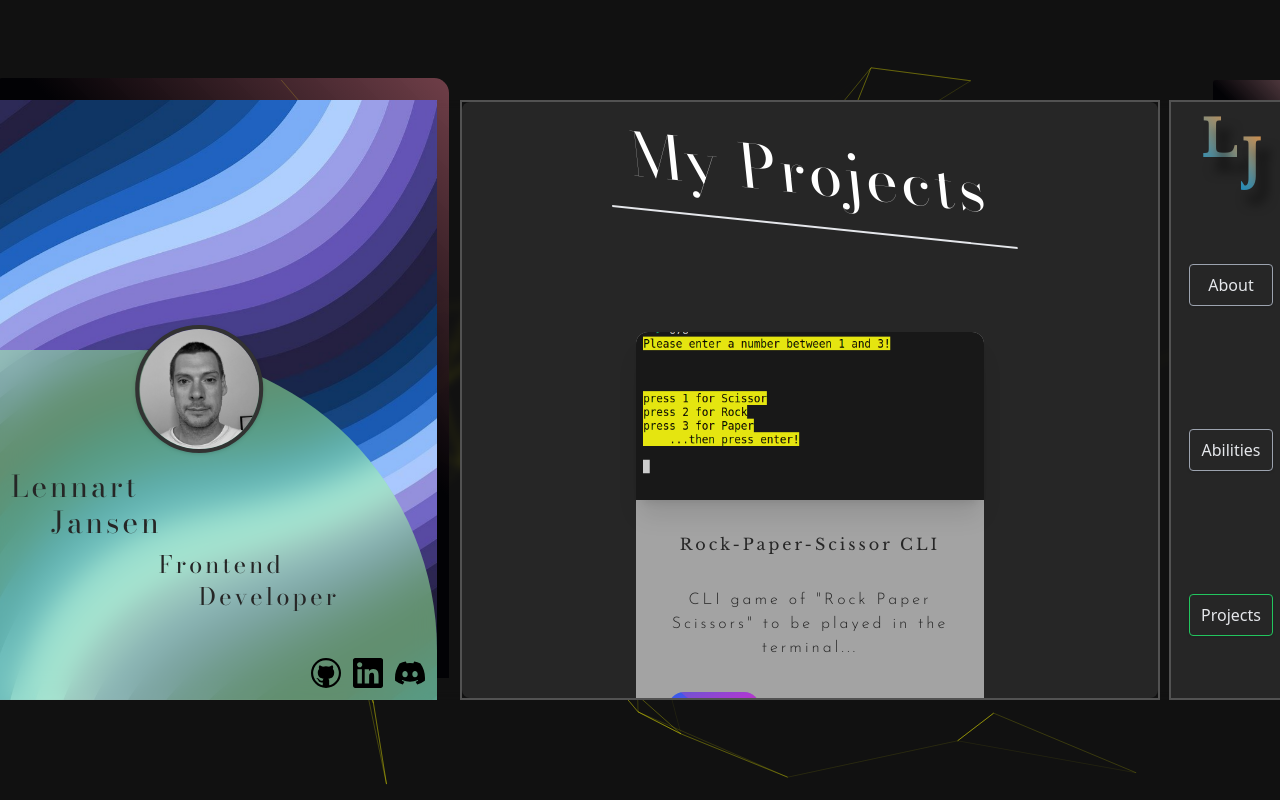
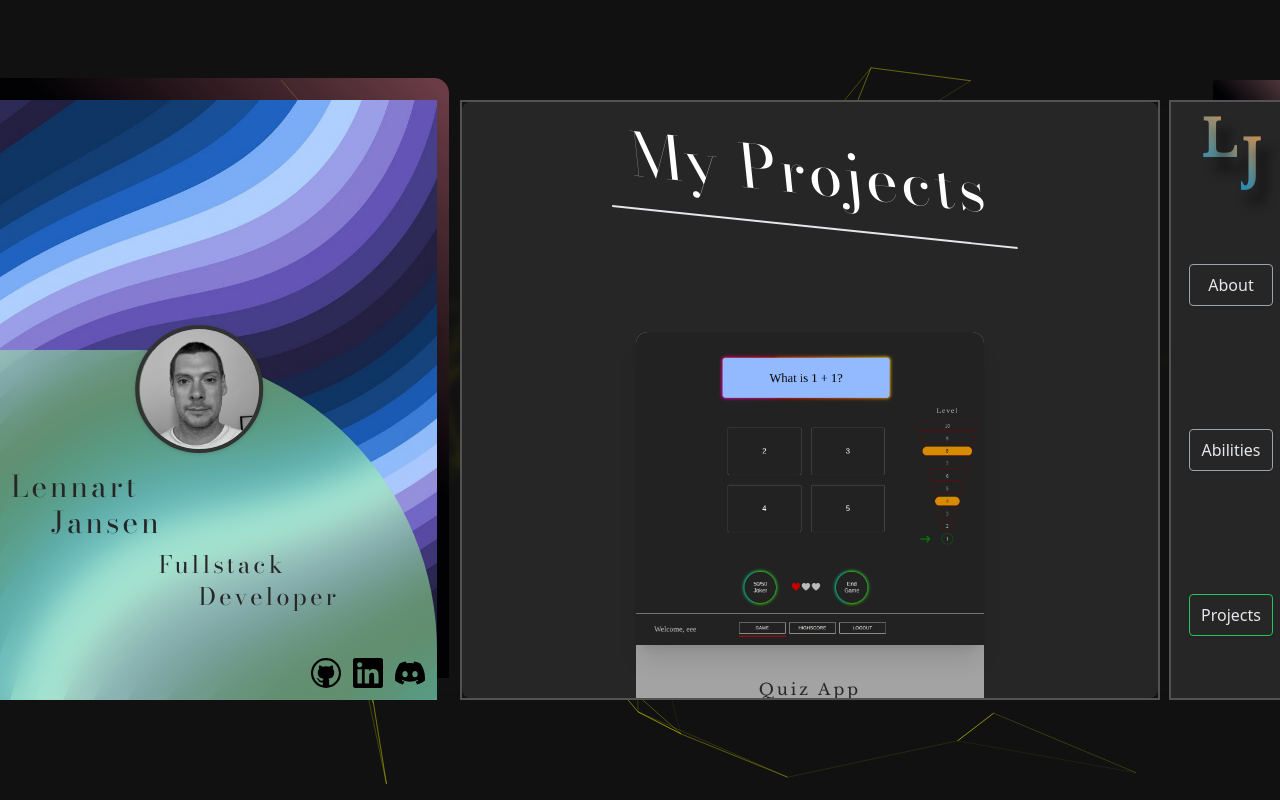
Before and after one commit to Len-J-108/portfolio, a React (Vite) app: page /projects in a window 1280 px wide. Shown: the top 800 px of the page. Built offline with nearby package versions, Linux system fonts and the light colour scheme.

Commit message:
added quiz in projects

```diff
--- a/src/Components/ContentLeftBottom.jsx
+++ b/src/Components/ContentLeftBottom.jsx
@@ -36,7 +36,7 @@ const ContentLeftBottom = ({ loader }) => {
           <h5 className='text-3xl text-neutral-800 relative left-10'>Jansen</h5>
         </div>
         <div id='heading-decrition' className='self-center relative top-14'>
-          <h5 className='fff-bodoni  text-2xl text-neutral-800'>Frontend</h5>
+          <h5 className='fff-bodoni  text-2xl text-neutral-800'>Fullstack</h5>
           <h5 className='fff-bodoni  text-2xl text-neutral-800 relative left-10'>
             Developer
           </h5>
--- a/src/Components/Projects.jsx
+++ b/src/Components/Projects.jsx
@@ -3,6 +3,7 @@ import ProjectCard from './ProjectCard';
 import img1 from '../Assets/images/cardOneImgSmall.png';
 import img2 from '../Assets/images/cardTwoImgSmall.png';
 import img3 from '../Assets/images/five.png';
+import img4 from '../Assets/images/quizapp.png';
 import '../Styles/Typo/Fonts.scss';
 
 const Projects = ({ switchProps }) => {
@@ -28,6 +29,13 @@ const Projects = ({ switchProps }) => {
       txt: 'CLI game of "Rock Paper Scissors" to be played in the terminal...',
       img: img3,
     },
+    {
+      id: 4,
+      name: 'Quiz App',
+      url: 'https://github.com/Len-J-108/QuizappClient',
+      txt: 'A Quiz to test your common knowledge...',
+      img: img4,
+    },
   ];
 
   return (
```
Also changed, not shown: src/Assets/images/quizapp.png (added).
